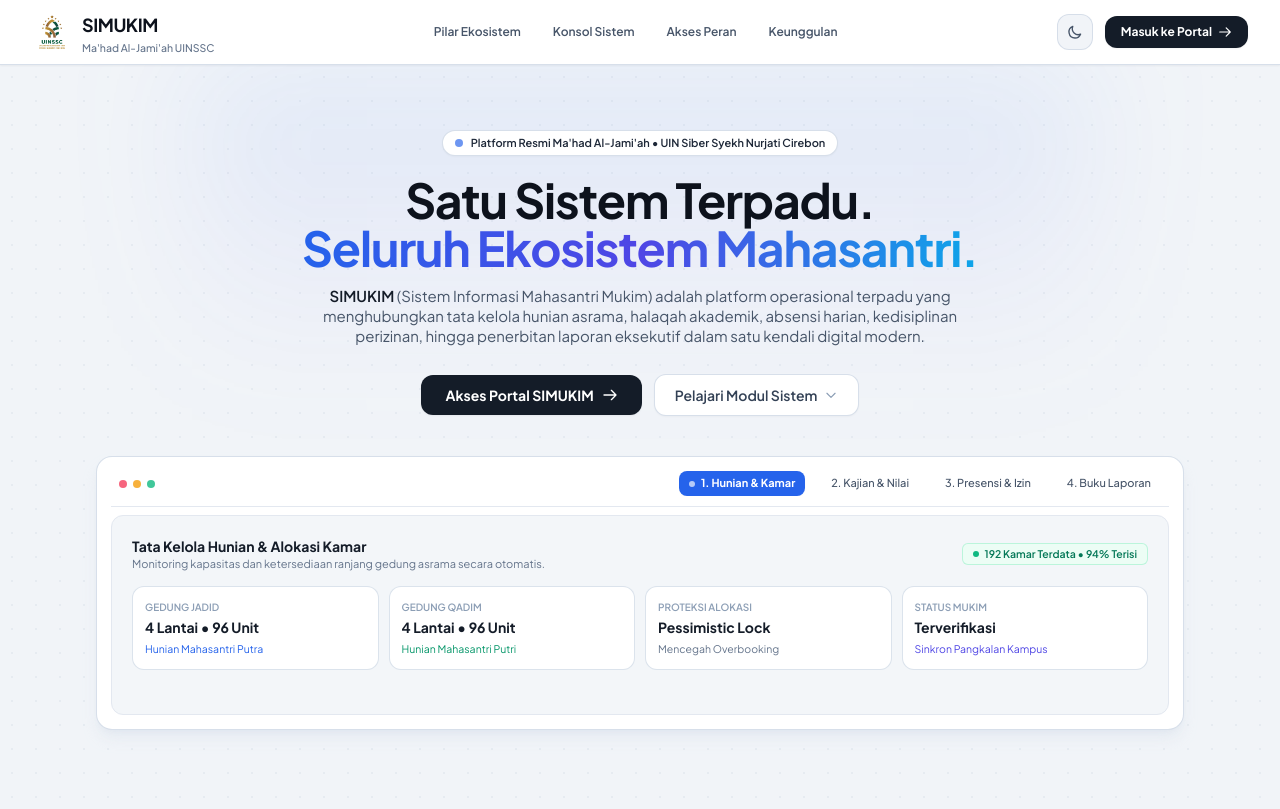
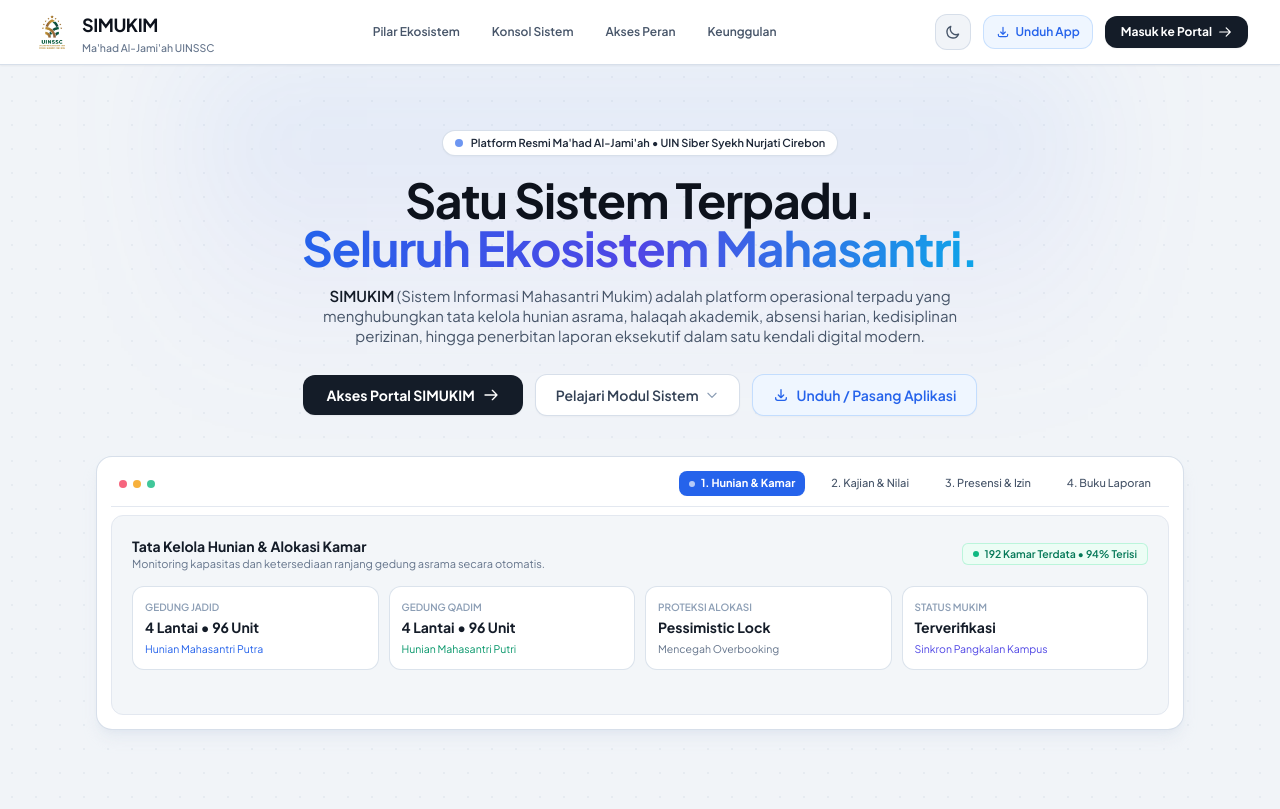
Before and after one commit to akhariss/simukim, a Laravel app: page / in a window 1280 px wide. Shown: the top 809 px of the page. Run offline with Laravel 12, Linux system fonts and the light colour scheme; tables that the repository leaves empty hold one stand-in row (values such as "Sample post"); style sheets or scripts are compiled from the project's sources; some libraries are stand-ins or nearby versions.

Commit message:
feat(pwa): integrate manifest, sw, and install prompt directly into welcome landing page

```diff
--- a/resources/views/components/welcome/hero.blade.php
+++ b/resources/views/components/welcome/hero.blade.php
@@ -52,6 +52,18 @@
                 <span>Pelajari Modul Sistem</span>
                 <svg class="size-3.5 text-slate-400" fill="none" stroke="currentColor" viewBox="0 0 24 24"><path stroke-linecap="round" stroke-linejoin="round" stroke-width="2" d="M19 9l-7 7-7-7" /></svg>
             </a>
+
+            <!-- Tombol Pasang / Unduh Aplikasi PWA -->
+            <button
+                type="button"
+                onclick="window.installPWA()"
+                class="w-full sm:w-auto px-5 py-2.5 rounded-xl font-semibold text-blue-600 dark:text-blue-400 bg-blue-50 dark:bg-blue-950/50 hover:bg-blue-100 dark:hover:bg-blue-900/60 border border-blue-200/90 dark:border-blue-800 shadow-2xs transition-all text-xs sm:text-sm flex items-center justify-center gap-2 cursor-pointer"
+            >
+                <svg class="size-4" fill="none" stroke="currentColor" viewBox="0 0 24 24">
+                    <path stroke-linecap="round" stroke-linejoin="round" stroke-width="2" d="M4 16v1a3 3 0 003 3h10a3 3 0 003-3v-1m-4-4l-4 4m0 0l-4-4m4 4V4" />
+                </svg>
+                <span>Unduh / Pasang Aplikasi</span>
+            </button>
         </div>
 
         <!-- Autoplay Animated Feature Console (Otomatis ganti slide secara berkala) -->
--- a/resources/views/components/welcome/navbar.blade.php
+++ b/resources/views/components/welcome/navbar.blade.php
@@ -42,6 +42,19 @@
                 <svg x-show="currentTheme !== 'dark'" class="size-4" fill="none" stroke="currentColor" viewBox="0 0 24 24">
                     <path stroke-linecap="round" stroke-linejoin="round" stroke-width="2" d="M20.354 15.354A9 9 0 018.646 3.646 9.003 9.003 0 0012 21a9.003 9.003 0 008.354-5.646z" />
                 </svg>
+            </button>
+
+            <!-- Tombol Pasang / Unduh PWA (Desktop) -->
+            <button
+                type="button"
+                onclick="window.installPWA()"
+                class="hidden sm:inline-flex items-center gap-1.5 px-3 py-2 rounded-xl text-xs font-semibold text-blue-600 dark:text-blue-400 bg-blue-50 dark:bg-blue-950/40 hover:bg-blue-100 dark:hover:bg-blue-900/50 border border-blue-200/80 dark:border-blue-800 transition-colors cursor-pointer"
+                title="Unduh & Pasang Aplikasi SIMUKIM"
+            >
+                <svg class="size-3.5" fill="none" stroke="currentColor" viewBox="0 0 24 24">
+                    <path stroke-linecap="round" stroke-linejoin="round" stroke-width="2" d="M4 16v1a3 3 0 003 3h10a3 3 0 003-3v-1m-4-4l-4 4m0 0l-4-4m4 4V4" />
+                </svg>
+                <span>Unduh App</span>
             </button>
 
             <!-- Auth Button (Desktop) -->
@@ -107,7 +120,18 @@
             <a @click="mobileMenuOpen = false" href="#peran" class="p-2.5 rounded-lg bg-slate-50 dark:bg-slate-800/70 border border-slate-200/60 dark:border-slate-700/60">Akses Peran</a>
             <a @click="mobileMenuOpen = false" href="#keunggulan" class="p-2.5 rounded-lg bg-slate-50 dark:bg-slate-800/70 border border-slate-200/60 dark:border-slate-700/60">Keunggulan</a>
         </div>
-        <div class="pt-2 border-t border-slate-100 dark:border-slate-800">
+        <div class="pt-2 border-t border-slate-100 dark:border-slate-800 space-y-2">
+            <!-- Unduh App (Mobile) -->
+            <button
+                type="button"
+                onclick="window.installPWA(); mobileMenuOpen = false;"
+                class="w-full inline-flex items-center justify-center gap-2 py-2.5 rounded-xl text-xs font-bold text-blue-600 dark:text-blue-400 bg-blue-50 dark:bg-blue-950/60 border border-blue-200 dark:border-blue-800 cursor-pointer"
+            >
+                <svg class="size-4" fill="none" stroke="currentColor" viewBox="0 0 24 24">
+                    <path stroke-linecap="round" stroke-linejoin="round" stroke-width="2" d="M4 16v1a3 3 0 003 3h10a3 3 0 003-3v-1m-4-4l-4 4m0 0l-4-4m4 4V4" />
+                </svg>
+                <span>Unduh / Pasang Aplikasi (PWA)</span>
+            </button>
             @auth
                 <a href="{{ route('dashboard') }}" data-no-spa class="w-full inline-flex items-center justify-center gap-2 py-2.5 rounded-xl text-xs font-bold text-white bg-blue-600">
                     <span>Buka Dashboard Utama</span>
--- a/resources/views/welcome.blade.php
+++ b/resources/views/welcome.blade.php
@@ -8,6 +8,54 @@
     <link rel="icon" type="image/png" sizes="16x16" href="{{ asset('favicon-16x16.png') }}?v=2">
     <link rel="shortcut icon" type="image/x-icon" href="{{ asset('favicon.ico') }}?v=2">
     <link rel="apple-touch-icon" sizes="180x180" href="{{ asset('apple-touch-icon.png') }}?v=2">
+
+    <!-- PWA & Mobile Web App Meta Tags -->
+    <link rel="manifest" href="{{ secure_asset('manifest.json') }}">
+    <meta name="theme-color" content="#2563eb">
+    <meta name="mobile-web-app-capable" content="yes">
+    <meta name="apple-mobile-web-app-capable" content="yes">
+    <meta name="apple-mobile-web-app-status-bar-style" content="default">
+    <meta name="apple-mobile-web-app-title" content="SIMUKIM">
+    <link rel="apple-touch-icon" href="{{ secure_asset('icons/icon-192x192.png') }}">
+
+    <!-- Service Worker Registration & PWA Install Engine -->
+    <script>
+        if ('serviceWorker' in navigator) {
+            window.addEventListener('load', () => {
+                navigator.serviceWorker.register('/sw.js')
+                    .then(reg => console.log('SIMUKIM SW registered:', reg.scope))
+                    .catch(err => console.warn('SIMUKIM SW failed:', err));
+            });
+        }
+
+        let deferredPwaPrompt = null;
+        window.addEventListener('beforeinstallprompt', (e) => {
+            e.preventDefault();
+            deferredPwaPrompt = e;
+            window.dispatchEvent(new CustomEvent('pwa-ready'));
+        });
+
+        window.installPWA = function() {
+            if (deferredPwaPrompt) {
+                deferredPwaPrompt.prompt();
+                deferredPwaPrompt.userChoice.then((choiceResult) => {
+                    if (choiceResult.outcome === 'accepted') {
+                        console.log('User installed SIMUKIM PWA');
+                    }
+                    deferredPwaPrompt = null;
+                });
+            } else {
+                const isIos = /iPad|iPhone|iPod/.test(navigator.userAgent) && !window.MSStream;
+                if (isIos) {
+                    alert("Untuk menginstall di iPhone/iPad:\n1. Ketuk tombol 'Share/Bagikan' di browser Safari (ikon kotak berpanah atas di bagian bawah layar).\n2. Gulir ke bawah lalu pilih 'Tambah ke Layar Utama' (Add to Home Screen).");
+                } else if (window.matchMedia('(display-mode: standalone)').matches) {
+                    alert("Aplikasi SIMUKIM sudah terpasang di perangkat Anda!");
+                } else {
+                    alert("Untuk mengunduh/memasang aplikasi di HP:\n1. Buka menu browser Anda (ikon titik tiga di pojok kanan atas).\n2. Pilih 'Pasang aplikasi' atau 'Tambahkan ke Layar Utama' (Add to Home screen).");
+                }
+            }
+        };
+    </script>
 
     <!-- Fonts: Local Self-Hosted Preload (0ms external network delay) -->
     <link rel="preload" href="/fonts/plus-jakarta-sans-latin.woff2" as="font" type="font/woff2" crossorigin>
```
Also changed, not shown: public/manifest.json.
